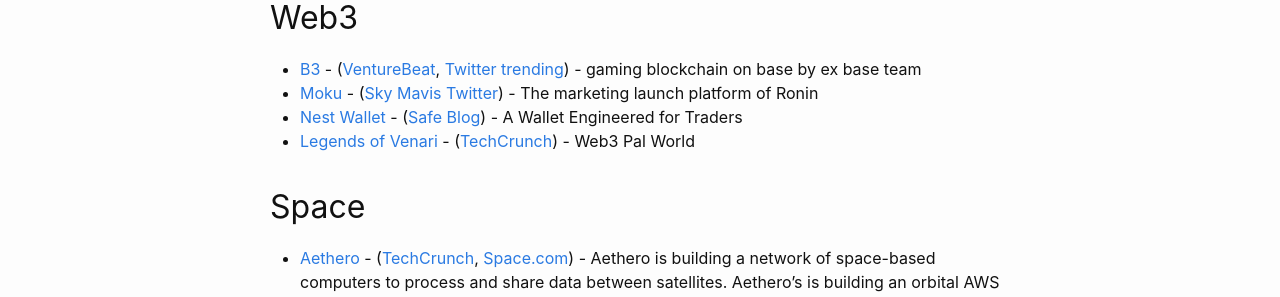
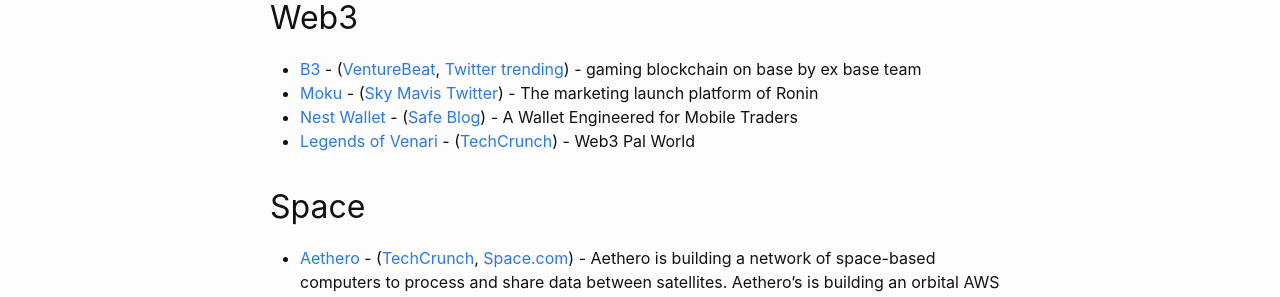
Before and after one commit to katpavan/katpavan.github.io, a Jekyll site: the page built from index.md, in a window 1280 px wide. Shown: the part 410-707 px from the top of the page. Built offline with Jekyll 4.4.1, drawn with Linux system fonts in a browser that asks for light colours.

Commit message:
Update index.md

```diff
--- a/index.md
+++ b/index.md
@@ -19,9 +19,8 @@
 
 - [B3](https://x.com/b3dotfun/) - ([VentureBeat](https://venturebeat.com/games/npc-labs-raises-18m-to-bring-mainstream-games-to-web3/), [Twitter trending](https://x.com/i/trending/1815454338413982133)) - gaming blockchain on base by ex base team
 - [Moku](https://x.com/Moku_HQ/status/1805407187482640642) - ([Sky Mavis Twitter](https://x.com/SkyMavisHQ/status/1813199943374356814)) - The marketing launch platform of Ronin
-- [Nest Wallet](https://nestwallet.xyz/) - ([Safe Blog](https://safe.global/blog/safe-case-2-digital-ownership-in-your-pocket)) - A Wallet Engineered for Traders
+- [Nest Wallet](https://nestwallet.xyz/) - ([Safe Blog](https://safe.global/blog/safe-case-2-digital-ownership-in-your-pocket)) - A Wallet Engineered for Mobile Traders
 - [Legends of Venari](https://legendsofvenari.com/) - ([TechCrunch](https://techcrunch.com/2022/11/09/say-hello-to-the-newest-crypto-startups-from-web3-accelerator-alliance-daos-demo-day/)) - Web3 Pal World
-
 
 <!---
 - [Hey Mint](https://www.heymint.xyz/) - ([CoinDesk](https://www.coindesk.com/web3/2023/05/15/web3-education-leaders-team-up-to-roll-out-beginner-nft-platform-heymint/)) - Powerful Web3 Creator tools
```
